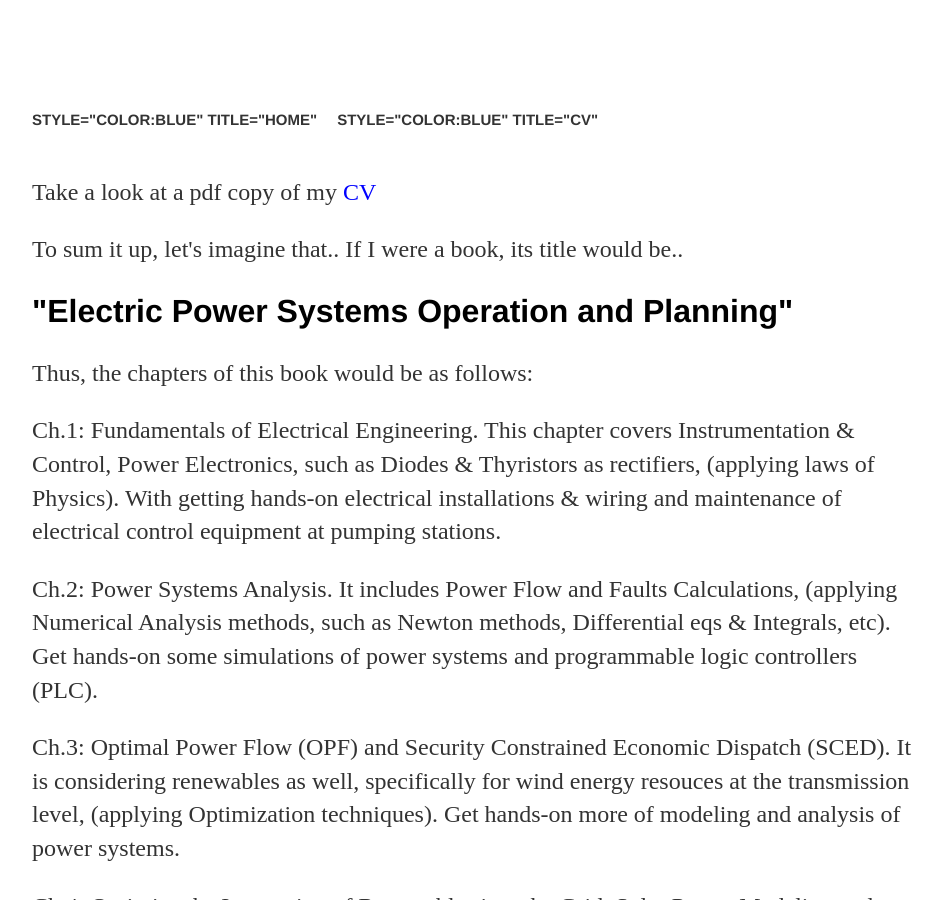
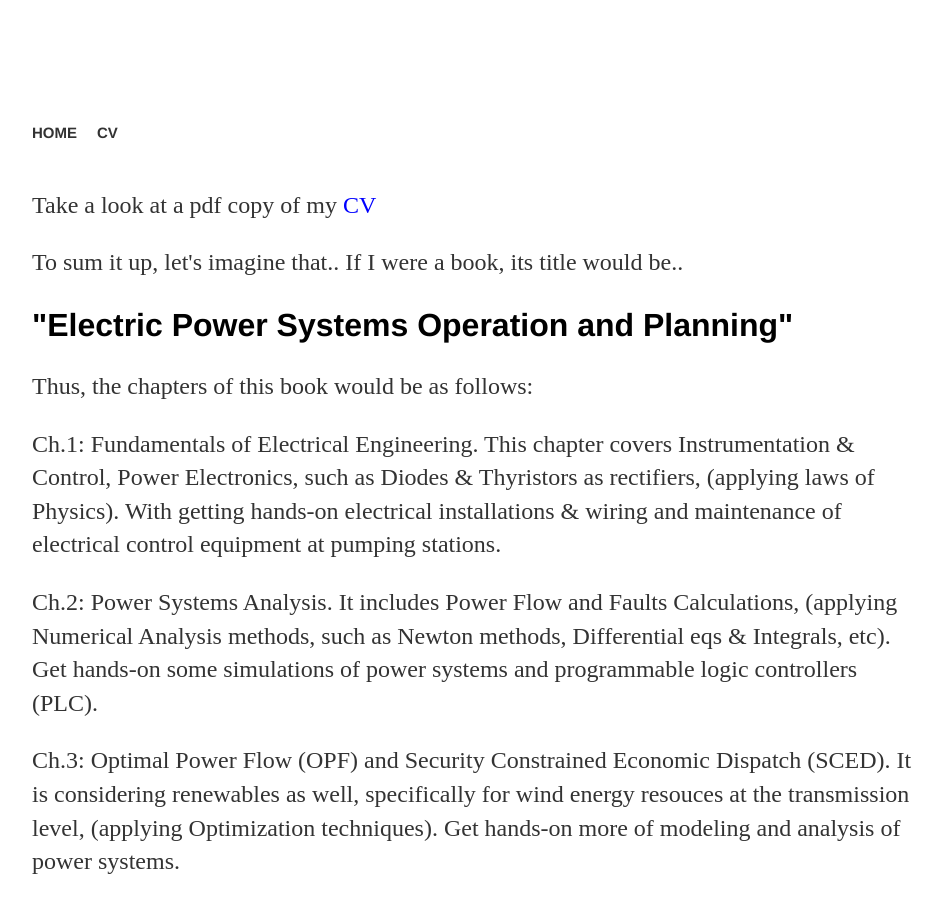
Before and after one commit to MohamedAbuella/MohamedAbuella.github.io, a Jekyll site: the page built from cv/index.html, in a window 1280 px wide and 900 px high. Shown: the whole window, without its empty margins (160-1102 px from the left). Built offline with Jekyll 4.4.1, drawn with Linux system fonts in a browser that asks for light colours; nearby versions of some CDN libraries; a script that is not in the unit is left out; comment, search, counter and statistics services are not loaded.

Commit message:
Update _config.yml

```diff
--- a/_config.yml
+++ b/_config.yml
@@ -9,9 +9,9 @@ plugins:
 url: http://MohamedAbuella.github.io
 
 navigation:
-- root: <h2> style="color:blue" title="Home"
+- root: <h1>Home
   url: /
-- root: <h2> style="color:blue" title="CV"
+- root: <h1>CV
   url: /cv
 #- root: Blog
 #  url: /blog
```
